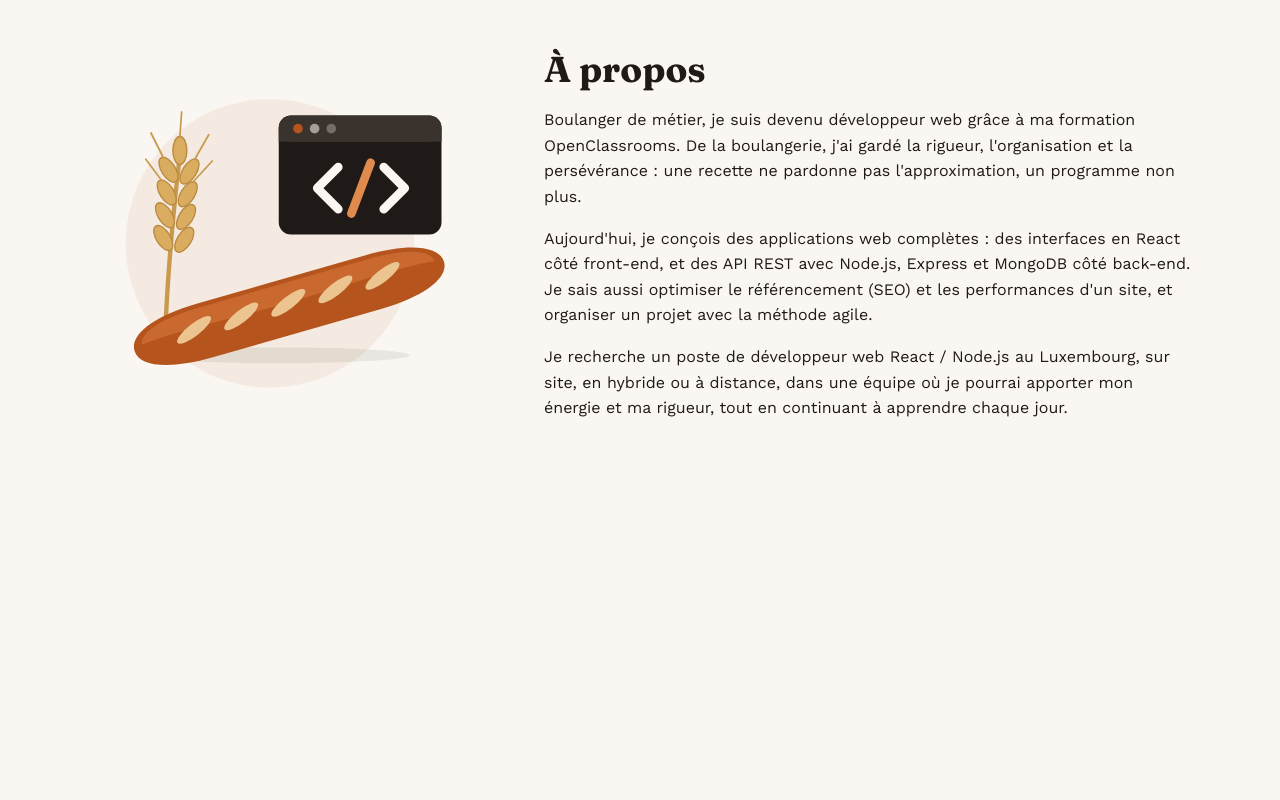
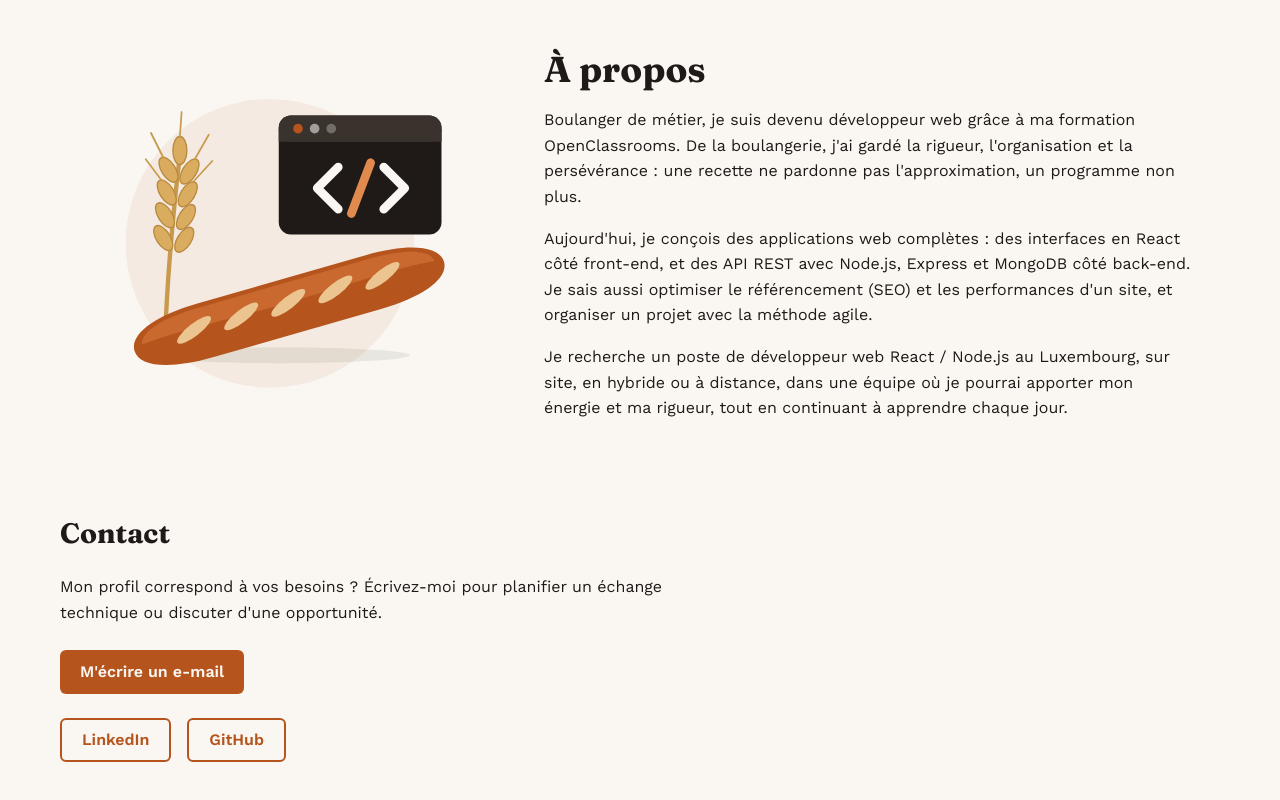
Before and after one commit to Alzorath57/portfolio, a React (Vite) app: page / in a window 1280 px wide. Shown: the part 2791-3591 px from the top of the page. Before the commit the page ends 3260 px from the top, so only its background shows below. Built offline with nearby package versions, Linux system fonts and the light colour scheme.

Commit message:
feat: ajout de la section contact

```diff
--- a/src/App.jsx
+++ b/src/App.jsx
@@ -3,6 +3,7 @@ import Hero from "./components/Hero/Hero.jsx";
 import About from "./components/About/About.jsx";
 import Skills from "./components/Skills/Skills.jsx";
 import Projects from "./components/Projects/Projects.jsx";
+import Contact from "./components/Contact/Contact.jsx";
 
 function App() {
   return (
@@ -13,6 +14,7 @@ function App() {
         <Projects />
         <Skills />
         <About />
+        <Contact />
       </main>
     </>
   );
--- /dev/null
+++ b/src/components/Contact/Contact.jsx
@@ -0,0 +1,40 @@
+import "./Contact.scss";
+
+function Contact() {
+  return (
+    <section className="contact" id="contact">
+      <h2 className="contact__title">Contact</h2>
+      <p className="contact__text">
+        Mon profil correspond à vos besoins ? Écrivez-moi pour planifier un
+        échange technique ou discuter d'une opportunité.
+      </p>
+      <a className="contact__email" href="mailto:julien.holtzinger@gmail.com">
+        M'écrire un e-mail
+      </a>
+      <ul className="contact__links">
+        <li className="contact__item">
+          <a
+            href="https://www.linkedin.com/in/julien-holtzinger-312353173"
+            className="contact__link"
+            target="_blank"
+            rel="noopener noreferrer"
+          >
+            LinkedIn
+          </a>
+        </li>
+        <li className="contact__item">
+          <a
+            href="https://github.com/Alzorath57"
+            className="contact__link"
+            target="_blank"
+            rel="noopener noreferrer"
+          >
+            GitHub
+          </a>
+        </li>
+      </ul>
+    </section>
+  );
+}
+
+export default Contact;
--- /dev/null
+++ b/src/components/Contact/Contact.scss
@@ -0,0 +1,71 @@
+@use "../../styles/variables";
+
+.contact {
+  display: flex;
+  flex-direction: column;
+  gap: 1.5rem;
+  padding: 3rem 1.25rem;
+
+  &__title {
+    font-family: variables.$font-heading;
+    font-size: 1.75rem;
+    line-height: 1.2;
+    margin: 0;
+  }
+
+  &__text {
+    margin: 0;
+    max-width: 65ch;
+  }
+
+  &__email {
+    display: inline-flex;
+    align-items: center;
+    align-self: flex-start;
+    min-height: 44px;
+    padding: 0 1.25rem;
+    background: variables.$color-accent;
+    color: variables.$color-background;
+    font-weight: 600;
+    text-decoration: none;
+    border-radius: 0.375rem;
+
+    &:hover,
+    &:focus-visible {
+      opacity: 80%;
+    }
+  }
+
+  &__links {
+    display: flex;
+    flex-wrap: wrap;
+    gap: 1rem;
+    margin: 0;
+    padding: 0;
+    list-style: none;
+  }
+
+  &__link {
+    display: inline-flex;
+    align-items: center;
+    min-height: 44px;
+    padding: 0 1.25rem;
+    border: 2px solid variables.$color-accent;
+    color: variables.$color-accent;
+    font-weight: 600;
+    text-decoration: none;
+    border-radius: 0.375rem;
+
+    &:hover,
+    &:focus-visible {
+      opacity: 80%;
+    }
+  }
+}
+
+@media (min-width: variables.$breakpoint-desktop) {
+  .contact {
+    max-width: 1200px;
+    margin: 0 auto;
+  }
+}
```
